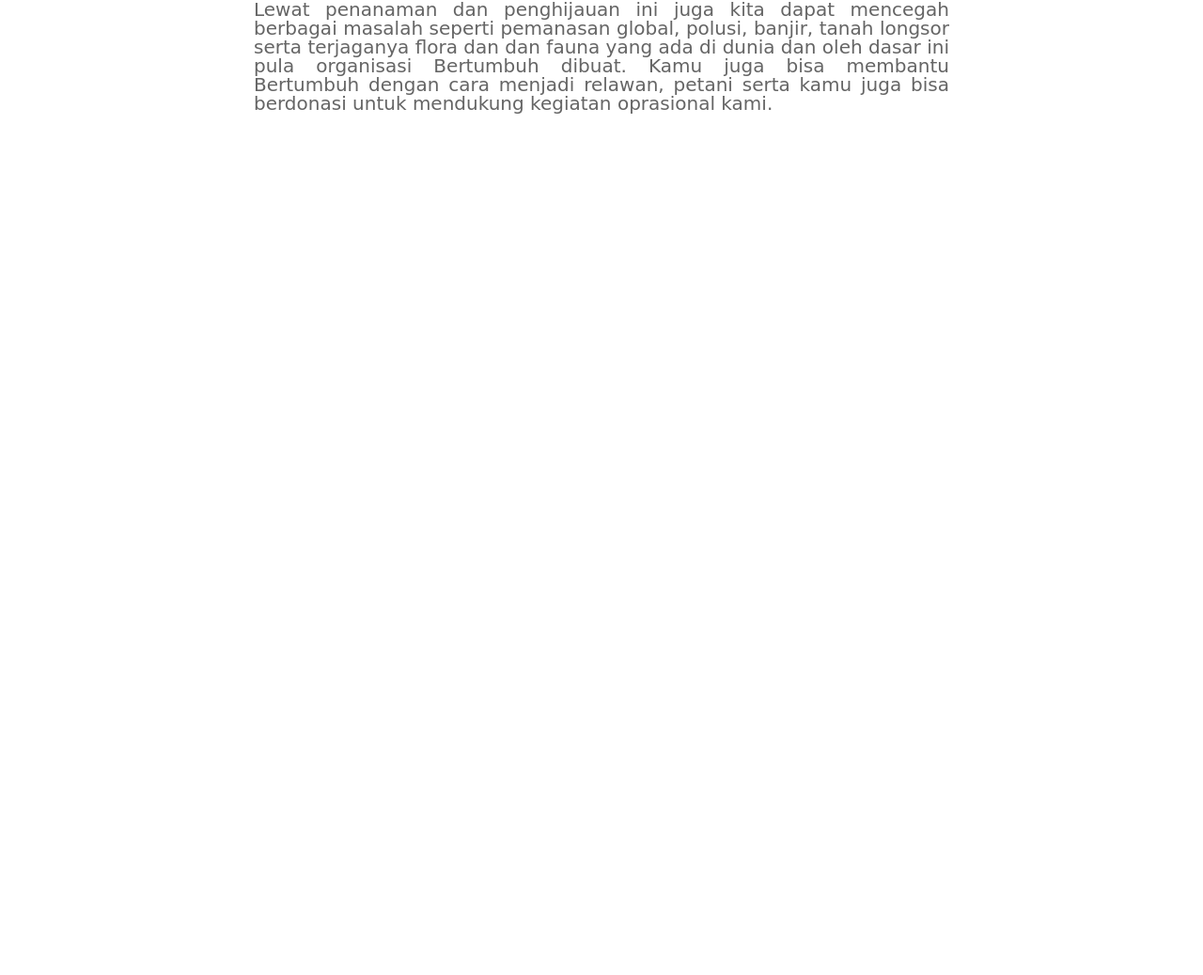
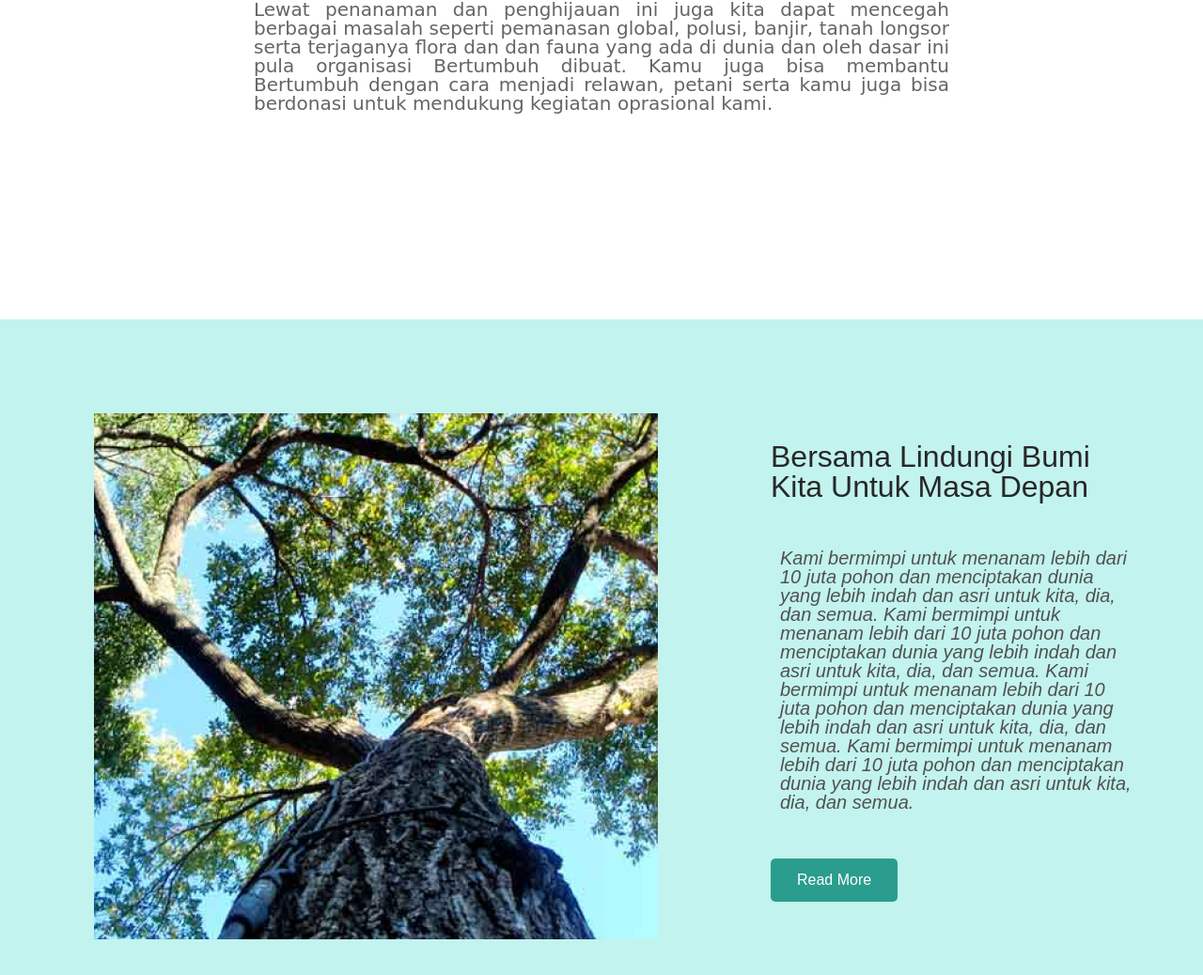
Before and after one commit to salomedavitashvilii/HomeWork5, a plain HTML site: page index.html in a window 1280 px wide. Shown: the part 590-1628 px from the top of the page at 94% size. Before the commit the page ends 930 px from the top, so only its background shows below. Drawn offline with Linux system fonts and the light colour scheme.

Commit message:
add section 1

```diff
--- a/css/style.css
+++ b/css/style.css
@@ -41,7 +41,7 @@ header{
 .li{
     padding: 20px;
 }
-button{
+.firstb{
     padding: 8px 16px;
 }
 
@@ -80,3 +80,78 @@ h1{
     padding: 20px;
 }
 /* section 1st styles */
+.secone{
+    width: 1300px;
+    height: 720px;
+    background: #C2F3EE;
+    margin: 0 auto;
+    padding: 100px;
+    display: flex;
+    justify-content: space-between;
+    align-items: flex-start;
+    gap: 50px;
+}
+h2{
+    color: #272727;
+    font-family: 'Poppins', sans-serif;
+    font-size: 32px;
+    font-style: normal;
+    font-weight: 500;
+    margin: 0 auto;
+    /* padding: 10px; */
+    /* gap: 10px; */
+    /* vertical-align: middle; */
+    /* display: inline-block; */
+}
+.secondp{
+    color: #515151;
+    font-family: 'Poppins', sans-serif;
+    font-size: 20px;
+    font-style: italic;
+    font-weight: 400;
+    width: 400px;
+    gap: 50px;
+    padding: 10px;
+    /* margin-bottom: 200px; */
+    /* margin: 0 auto; */
+}
+
+    /* padding: 203px 130px 193px 853px; */
+    /* display: inline-block; */
+    /* vertical-align: middle; */
+.image{
+    width: 600px;
+    height: 560px;
+    /* vertical-align: middle; */
+}
+.imgdiv{
+    /* display: inline-block; */
+    margin: 0 auto;
+    /* vertical-align: middle; */
+    /* padding: 80px 710px 80px 70px; */
+    vertical-align: middle;
+    display: flex;
+}
+.pdiv{
+    /* display: inline-block; */
+    vertical-align: middle;
+    display: flex;
+    flex-direction: column;
+    gap: 40px;
+    margin-left: 40px;
+    padding: 30px 30px;
+    width: 600px;
+    height: 560px;
+}
+.secb{
+    font-family: 'Poppins', sans-serif;
+    color: #FFF;
+    font-size: 16px;
+    font-style: normal;
+    font-weight: 400;
+    border: 2px #2A9D8F;
+    border-radius: 5px;
+    background-color: #2A9D8F;
+    padding: 14px 28px;
+    cursor: pointer;
+}
--- a/index.html
+++ b/index.html
@@ -18,7 +18,7 @@
                 <li class="display_ib li">Newsletter</li>
             </ul>
         </nav>
-        <a href=""><button>Bergabung</button></a>
+        <a href=""><button class="firstb" >Bergabung</button></a>
     </header>
     <!-- header done -->
     <!-- article -->
@@ -40,9 +40,22 @@
         </article>
     </section>
     <!-- section 1st starts here -->
-    <section>
-
-
+    <section class="secone">
+        <div class="imgdiv">
+            <img class="image" src="image/Rectangle 104.png" alt="">
+        </div>
+        <div class="pdiv">
+        <h2>
+            Bersama Lindungi Bumi Kita
+            Untuk Masa Depan
+        </h2>
+        <p class="secondp">
+            Kami bermimpi untuk menanam lebih dari 10 juta pohon  dan menciptakan dunia yang lebih indah dan asri untuk kita, dia, dan semua. Kami bermimpi untuk menanam lebih dari 10 juta pohon  dan menciptakan dunia yang lebih indah dan asri untuk kita, dia, dan semua. Kami bermimpi untuk menanam lebih dari 10 juta pohon  dan menciptakan dunia yang lebih indah dan asri untuk kita, dia, dan semua. Kami bermimpi untuk menanam lebih dari 10 juta pohon  dan menciptakan dunia yang lebih indah dan asri untuk kita, dia, dan semua.
+        </p>
+        <nav>
+        <button class="secb" >Read More</button>
+    </nav>
+    </div>
 
     </section>
 
```
